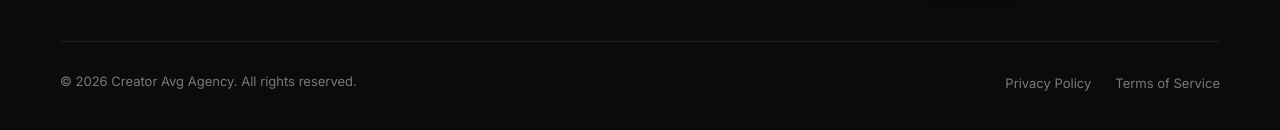
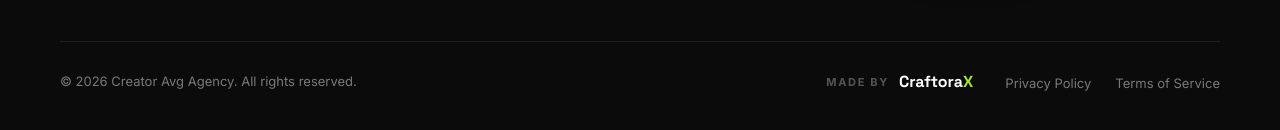
Before and after one commit to ayushkush01/AvgAgency, a React (Vite) app: page / in a window 1280 px wide. Shown: the part 5541-5671 px from the top of the page. Built offline with nearby package versions, Linux system fonts and the light colour scheme.

Commit message:
feat: add Craftorax attribution to footer and push to main

```diff
--- a/src/components/Footer.tsx
+++ b/src/components/Footer.tsx
@@ -96,8 +96,24 @@ export default function Footer() {
 
         <hr className="mt-14 border-t border-white/8" />
 
-        <div className="mt-7 flex flex-col items-start justify-between gap-4 sm:flex-row sm:items-center">
+        <div className="mt-7 flex flex-col items-start justify-between gap-6 sm:flex-row sm:items-center">
           <p className="text-[13px] text-white/45">{footer.copyright}</p>
+
+          <div className="flex flex-col items-start gap-4 sm:flex-row sm:items-center sm:gap-8">
+            <a
+              href="https://craftorax.in"
+              target="_blank"
+              rel="noopener noreferrer"
+              className="group flex items-center gap-2.5"
+            >
+              <span className="text-[11px] font-bold uppercase tracking-[0.15em] text-white/30 transition-colors group-hover:text-white/50">
+                Made by
+              </span>
+              <span className="font-display text-[16px] font-bold text-white transition-colors group-hover:text-accent">
+                Craftora<span className="text-[#A3E635]">X</span>
+              </span>
+            </a>
+
             <ul className="flex items-center gap-6">
               {footer.legalLinks.map((link) => (
                 <li key={link.label}>
@@ -112,6 +128,7 @@ export default function Footer() {
             </ul>
           </div>
         </div>
+      </div>
     </footer>
   )
 }
```
Lines whose indentation alone changed are shown as unchanged.
